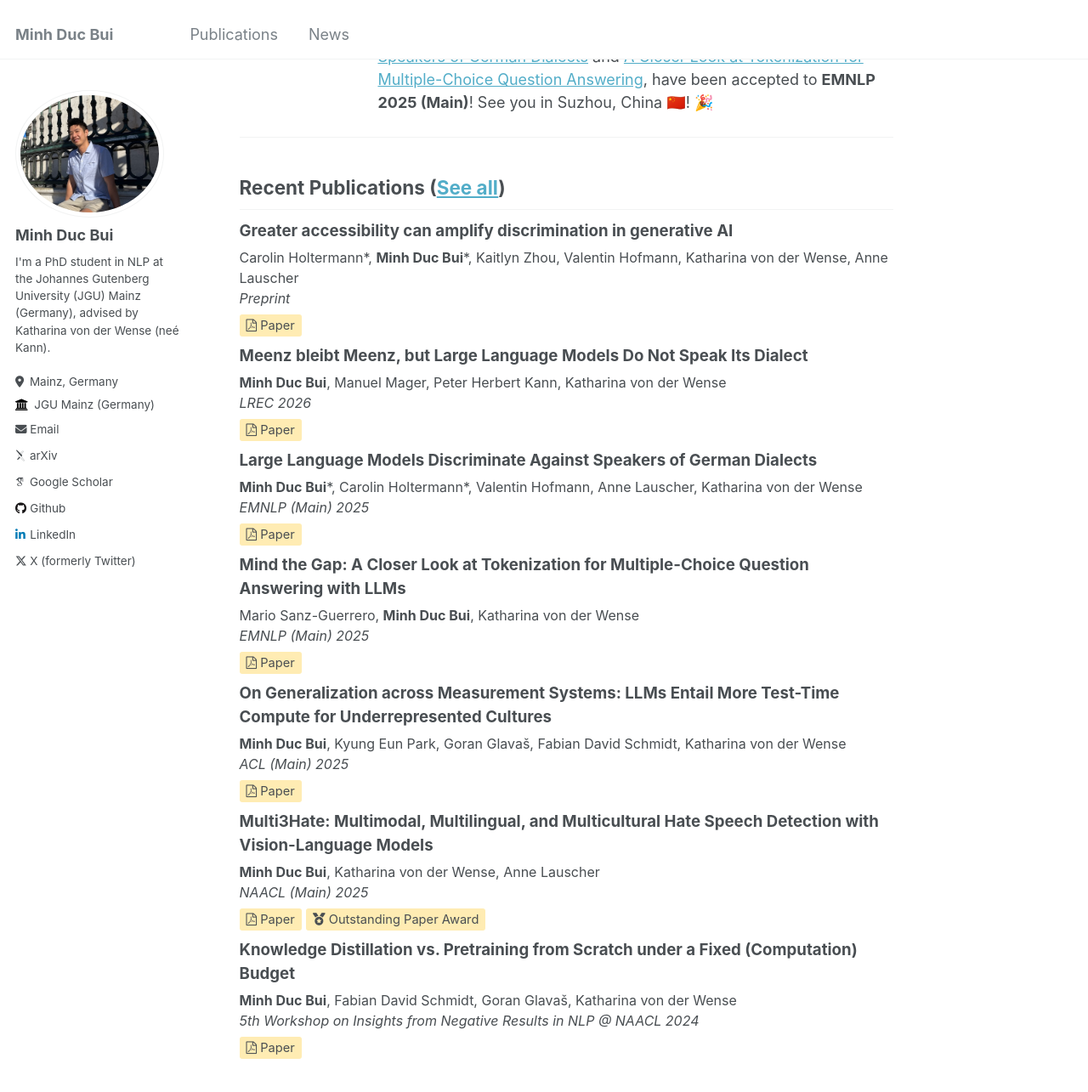
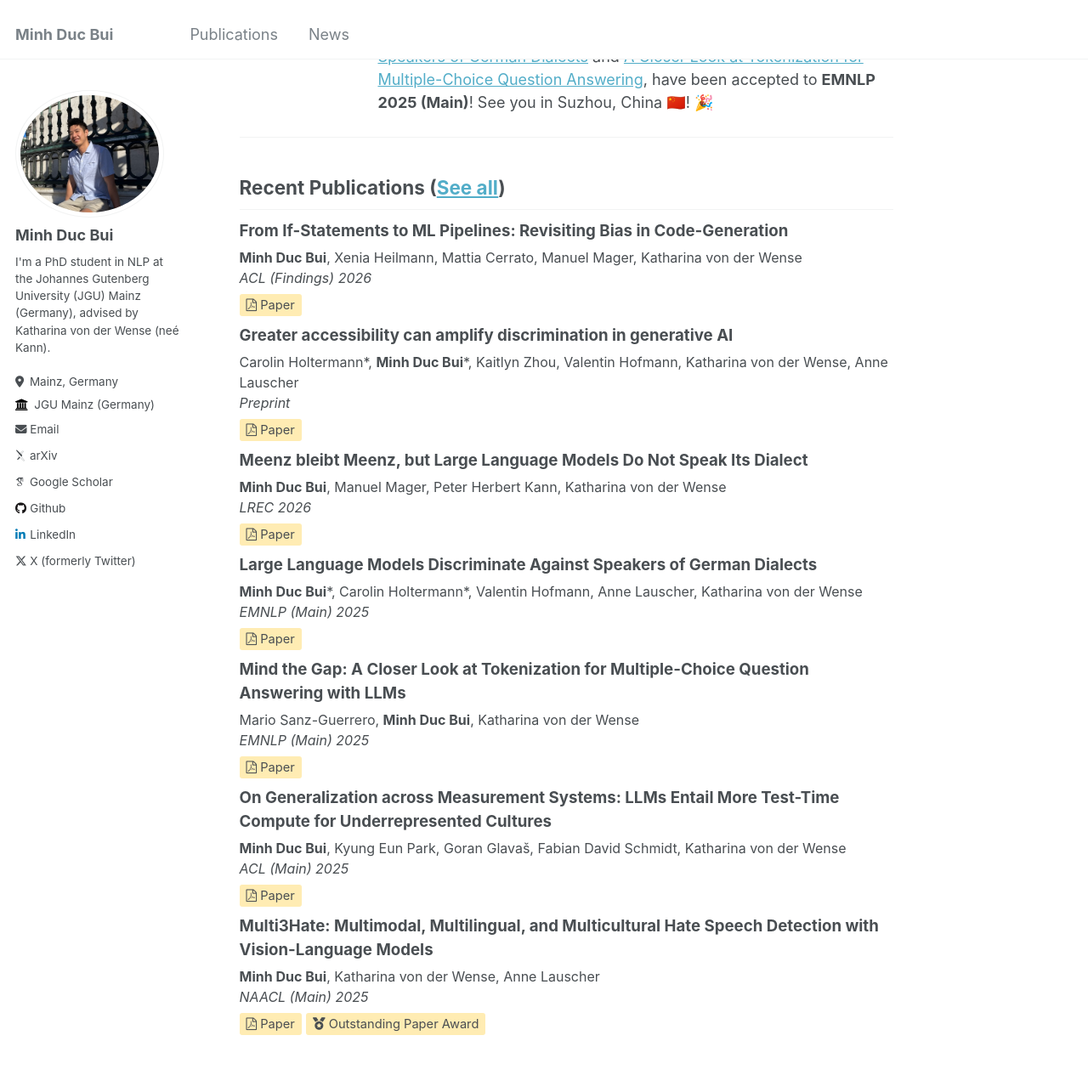
Before and after one commit to MinhDucBui/minhducbui.github.io, a Jekyll site: the page built from _pages/about.md, in a window 1280 px wide and 1400 px high, scrolled down 1389 px. Shown: the top 1285 px of the window at 85% size. Built offline with Jekyll 4.4.1, drawn with Linux system fonts in a browser that asks for light colours; some web fonts are replaced.

Commit message:
add pubs

```diff
--- a/_data/publications.yml
+++ b/_data/publications.yml
@@ -1,9 +1,17 @@
+- title: "From If-Statements to ML Pipelines: Revisiting Bias in Code-Generation"
+  authors: "Minh Duc Bui, Xenia Heilmann, Mattia Cerrato, Manuel Mager, Katharina von der Wense"
+  collection: "publications"
+  date: "2026-05-23"
+  venue: "ACL (Findings) 2026"
+  type: "🏆 Conferences"
+  paperurl: "https://arxiv.org/abs/2604.21716"
+
 - title: "Greater accessibility can amplify discrimination in generative AI"
   authors: "Carolin Holtermann*, Minh Duc Bui*, Kaitlyn Zhou, Valentin Hofmann, Katharina von der Wense, Anne Lauscher"
   collection: "publications"
   date: "2026-03-23"
   venue: "Preprint"
-  type: "Arxiv"
+  type: "📄 Arxiv"
   paperurl: "https://arxiv.org/abs/2603.22260"
 
 - title: "Meenz bleibt Meenz, but Large Language Models Do Not Speak Its Dialect"
@@ -11,7 +19,7 @@
   collection: "publications"
   date: "2026-02-19"
   venue: "LREC 2026"
-  type: "Conferences"
+  type: "🏆 Conferences"
   paperurl: "https://www.arxiv.org/abs/2602.16852"
 
 - title: "Large Language Models Discriminate Against Speakers of German Dialects"
@@ -19,7 +27,7 @@
   collection: "publications"
   date: "2025-09-19"
   venue: "EMNLP (Main) 2025"
-  type: "Conferences"
+  type: "🏆 Conferences"
   paperurl: "https://aclanthology.org/2025.emnlp-main.415/"
 
 - title: "Mind the Gap: A Closer Look at Tokenization for Multiple-Choice Question Answering with LLMs"
@@ -27,7 +35,7 @@
   collection: "publications"
   date: "2025-09-19"
   venue: "EMNLP (Main) 2025"
-  type: "Conferences"
+  type: "🏆 Conferences"
   paperurl: "https://aclanthology.org/2025.emnlp-main.988/"
 
 - title: "On Generalization across Measurement Systems: LLMs Entail More Test-Time Compute for Underrepresented Cultures"
@@ -35,7 +43,7 @@
   collection: "publications"
   date: "2025-06-01"
   venue: "ACL (Main) 2025"
-  type: "Conferences"
+  type: "🏆 Conferences"
   paperurl: "https://aclanthology.org/2025.acl-long.1032/"
 
 - title: "Multi3Hate: Multimodal, Multilingual, and Multicultural Hate Speech Detection with Vision-Language Models"
@@ -43,7 +51,7 @@
   collection: "publications"
   date: "2024-11-06"
   venue: "NAACL (Main) 2025"
-  type: "Conferences"
+  type: "🏆 Conferences"
   paperurl: "https://aclanthology.org/2025.naacl-long.490/"
   award: "Outstanding Paper Award"
 
@@ -52,7 +60,7 @@
   collection: "publications"
   date: "2024-05-05"
   venue: "5th Workshop on Insights from Negative Results in NLP @ NAACL 2024"
-  type: "Workshops"
+  type: "🛠️ Workshops"
   paperurl: "https://aclanthology.org/2024.insights-1.6/"
 
 - title: "The Trade-off between Performance, Efficiency, and Fairness in Adapter Modules for Text Classification"
@@ -60,7 +68,7 @@
   collection: "publications"
   date: "2024-05-04"
   venue: "4th Workshop on Trustworthy Natural Language Processing (TrustNLP) @ NAACL 2024"
-  type: "Workshops"
+  type: "🛠️ Workshops"
   paperurl: "https://aclanthology.org/2024.trustnlp-1.4/"
 
 
@@ -69,5 +77,5 @@
   collection: "publications"
   date: "2024-03-04"
   venue: "4th Workshop on Natural Language Processing for Indigenous Languages of the Americas (AmericasNLP 2024) @ NAACL 2024"
-  type: "Workshops"
+  type: "🛠️ Workshops"
   paperurl: "https://aclanthology.org/2024.americasnlp-1.23/"
```
